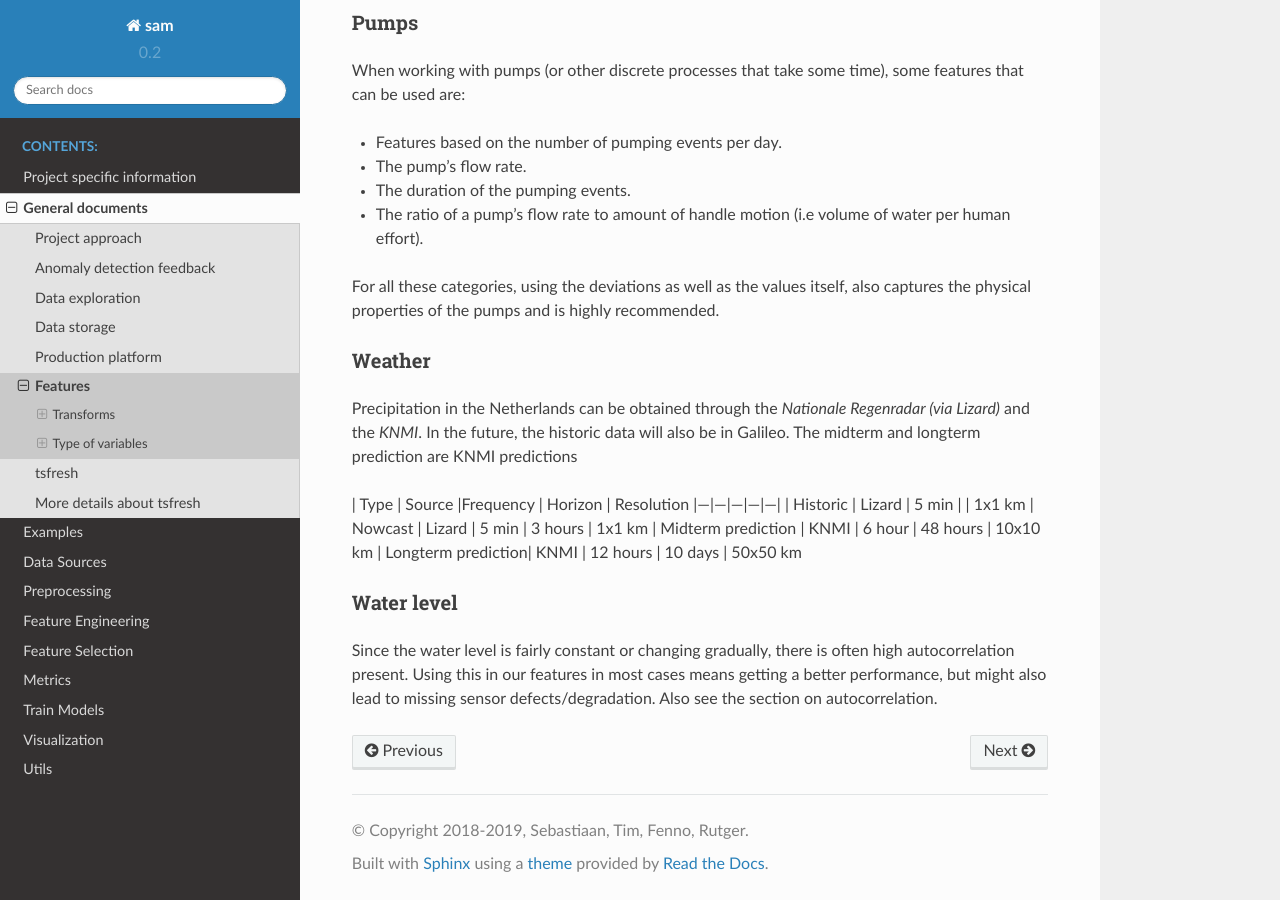
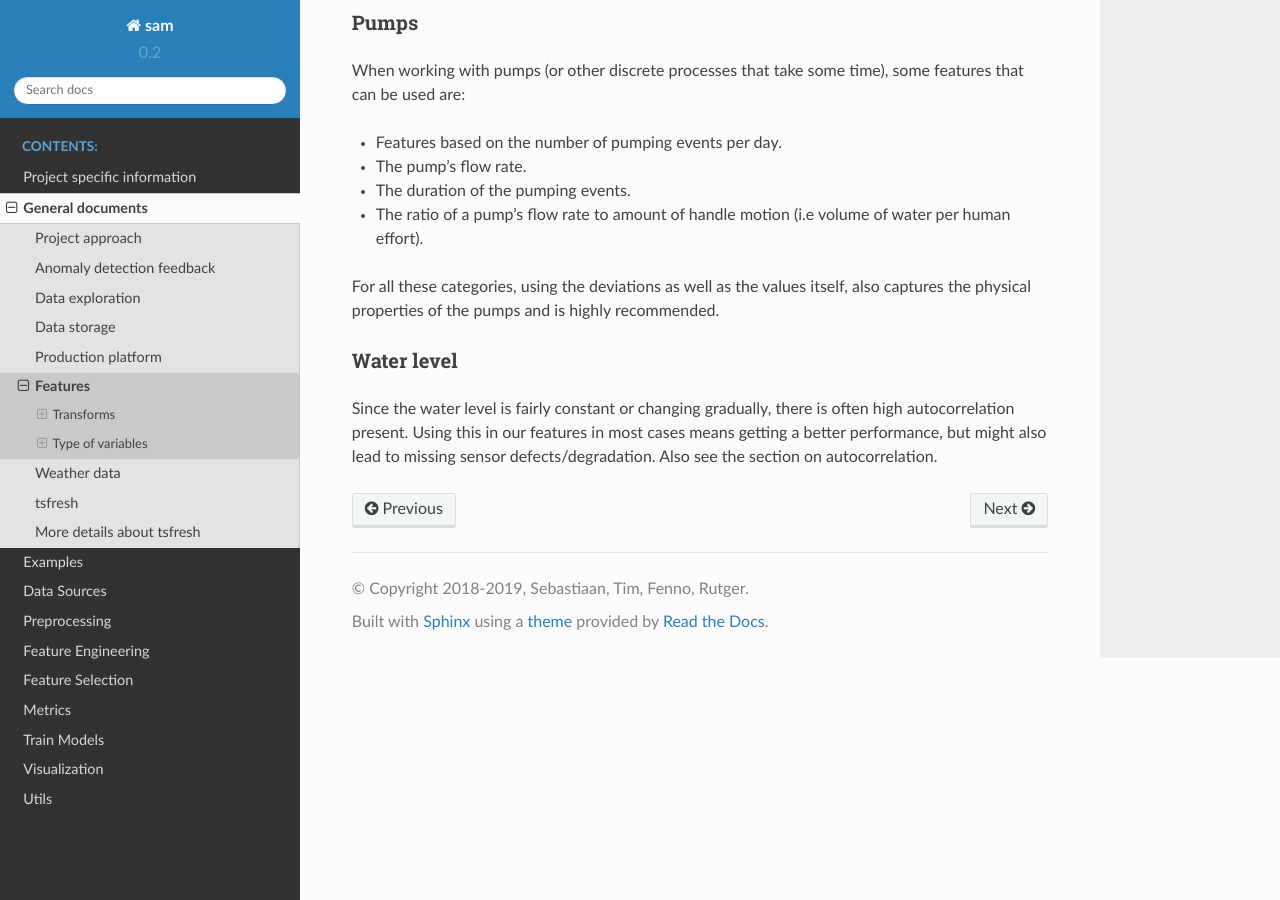
Before and after one commit to RoyalHaskoningDHV/sam, a Sphinx documentation site: the page built from docs/source/general_documents/feature_extraction.md, in a window 1280 px wide and 900 px high, scrolled down 3711 px. Built offline with Sphinx 7.4.7 and the Read the Docs theme 2.0.0, drawn with Linux system fonts in a browser that asks for light colours.

Commit message:
Documentation on constructing weather features
Summary: Fixes T370, documenting which sources to use for both historic as well as forecasted weather features.

Test Plan: -

Reviewers: fenno, tim

Maniphest Tasks: T370

Differential Revision: https://dev.ynformed.nl/D563

```diff
--- a/docs/source/general_documents.rst
+++ b/docs/source/general_documents.rst
@@ -12,4 +12,5 @@ General documents
   general_documents/data_storage
   general_documents/production_platform
   general_documents/feature_extraction
+  general_documents/weather_features
   general_documents/tsfresh
--- a/docs/source/general_documents/feature_extraction.md
+++ b/docs/source/general_documents/feature_extraction.md
@@ -99,15 +99,5 @@ When working with pumps (or other discrete processes that take some time), some
 
 For all these categories, using the deviations as well as the values itself, also captures the physical properties of the pumps and is highly recommended.
 
-### Weather
-Precipitation in the Netherlands can be obtained through the *Nationale Regenradar (via Lizard)*  and the *KNMI*. In the future, the historic data will also be in Galileo. The midterm and longterm prediction are KNMI predictions
-
-| Type | Source |Frequency | Horizon | Resolution
-|---|---|---|---|---|
-| Historic | Lizard | 5 min | | 1x1 km
-| Nowcast | Lizard | 5 min | 3 hours | 1x1 km
-| Midterm prediction | KNMI | 6 hour | 48 hours | 10x10 km
-| Longterm prediction| KNMI | 12 hours | 10 days | 50x50 km
-
 ### Water level
 Since the water level is fairly constant or changing gradually, there is often high autocorrelation present. Using this in our features in most cases means getting a better performance, but might also lead to missing sensor defects/degradation. Also see the section on autocorrelation.
```
Also changed, not shown: docs/source/general_documents/weather_features.md (added, +33 -0 lines).
